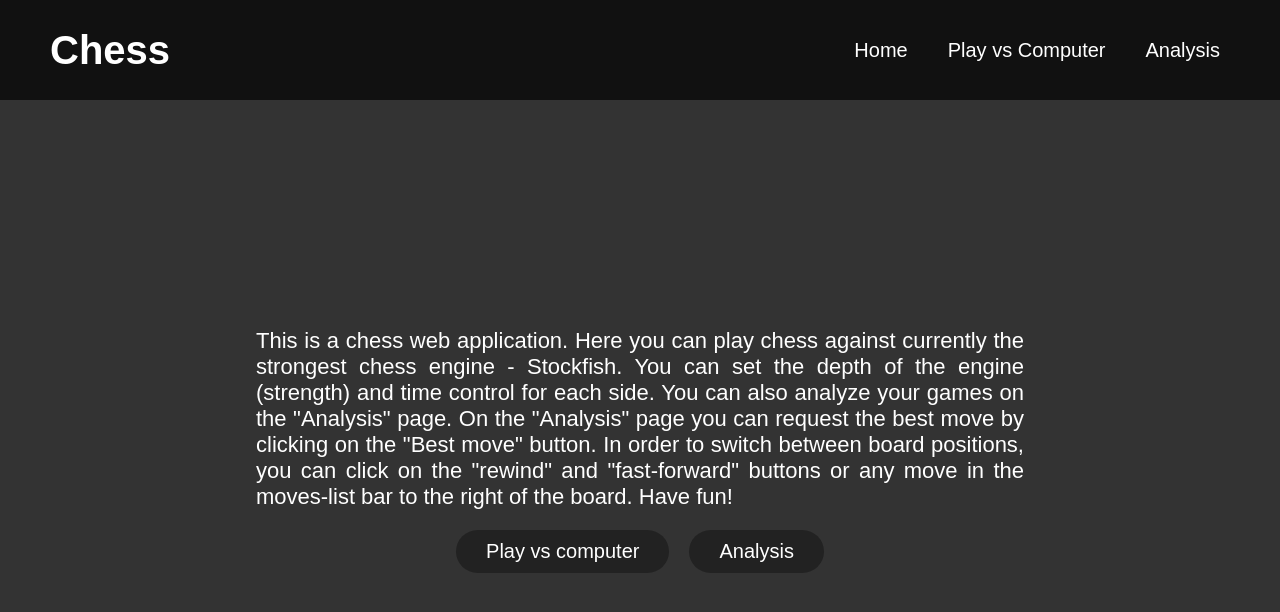
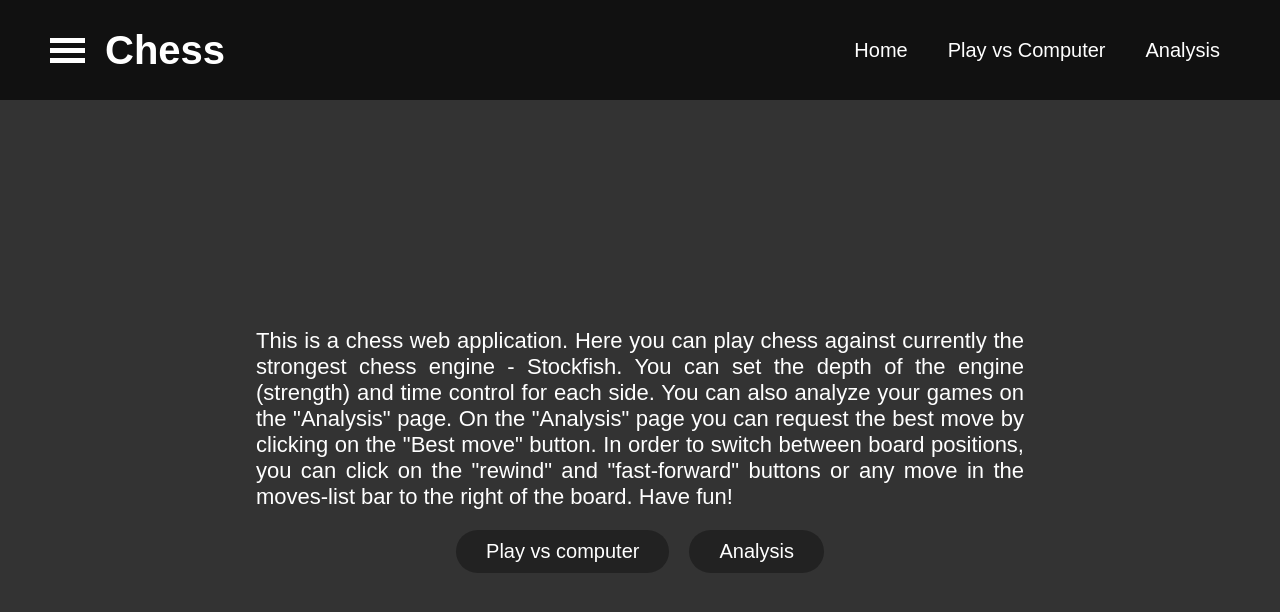
Before and after one commit to puzika/Chess, a React (Vite) app: page / in a window 1280 px wide. Shown: the top 612 px of the page. Built offline with nearby package versions, Linux system fonts and the light colour scheme.

Commit message:
created burger menu

```diff
--- /dev/null
+++ b/src/components/burger-menu/burger-menu.component.tsx
@@ -0,0 +1,11 @@
+import { MouseEvent } from 'react';
+import * as S from './burger-menu.style';
+import './burger-menu.style.css';
+
+export default function BurgerMenu() {
+   const handleToggle = (e: MouseEvent<HTMLSpanElement>): void => {
+      e.currentTarget.classList.toggle('open');
+   }
+
+   return <S.BurgerMenuIcon onClick={handleToggle} />
+}
--- /dev/null
+++ b/src/components/burger-menu/burger-menu.style.css
@@ -0,0 +1,13 @@
+.open {
+   background-color: transparent;
+}
+
+.open::before {
+   translate: 0;
+   rotate: 135deg;
+}
+
+.open::after {
+   translate: 0;
+   rotate: -135deg;
+}
--- /dev/null
+++ b/src/components/burger-menu/burger-menu.style.tsx
@@ -0,0 +1,31 @@
+import styled from "styled-components";
+import * as svar from '../../variables.style';
+
+export const BurgerMenuIcon = styled.span`
+   position: relative;
+   width: 3.5rem;
+   height: .5rem;
+   background-color: ${svar.clrNeutralMax};
+   transition: background-color .2s;
+   margin-right: 2rem;
+
+   &::before,
+   &::after {
+      content: '';
+      position: absolute;
+      top: 0;
+      left: 0;
+      width: 100%;
+      height: inherit;
+      background-color: ${svar.clrNeutralMax};
+      transition: all .5s;
+   }
+
+   &::before {
+      translate: 0 -200%;
+   }
+
+   &::after {
+      translate: 0 200%;
+   }
+`;
--- a/src/components/header/header.component.tsx
+++ b/src/components/header/header.component.tsx
@@ -1,10 +1,12 @@
+import Navigation from '../navigation/navigation.component';
+import BurgerMenu from '../burger-menu/burger-menu.component';
 import * as S from './header.style';
-import Navigation from '../navigation/navigation.component';
 
 export default function Header() {
    return (
       <S.HeaderWrapper>
          <S.Header>
+            <BurgerMenu />
             <S.HeaderTitle>Chess</S.HeaderTitle>
             <Navigation />
          </S.Header>
```
